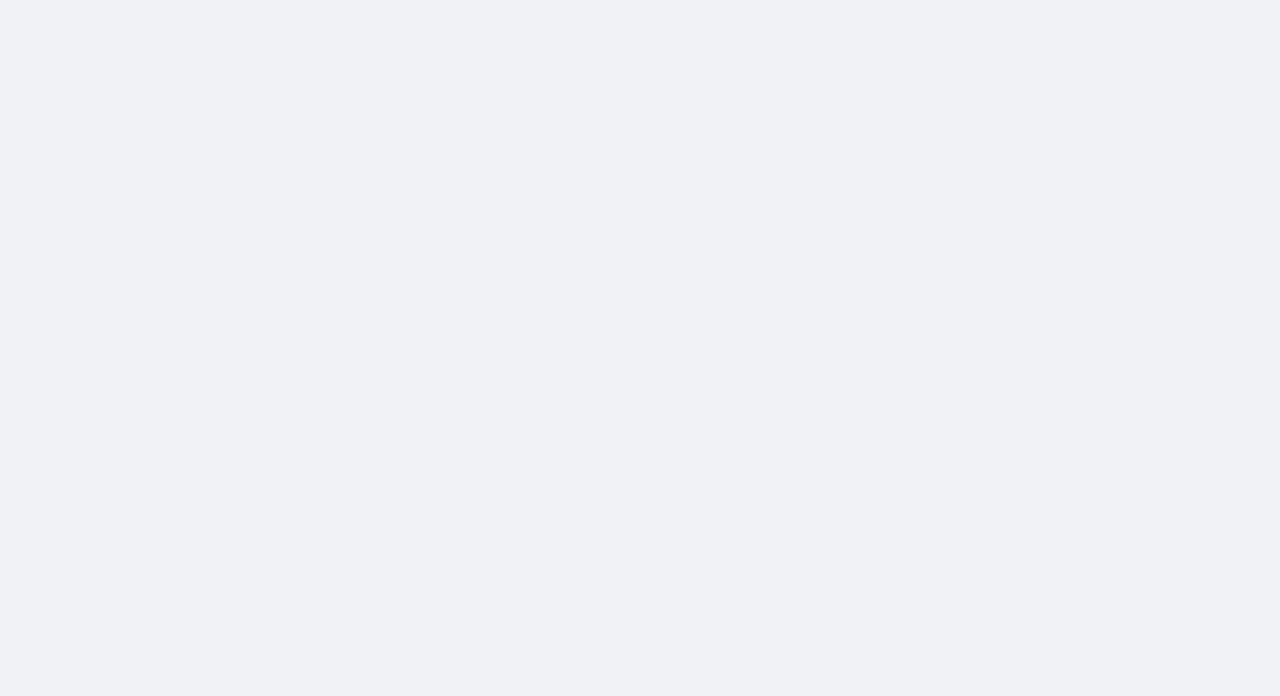
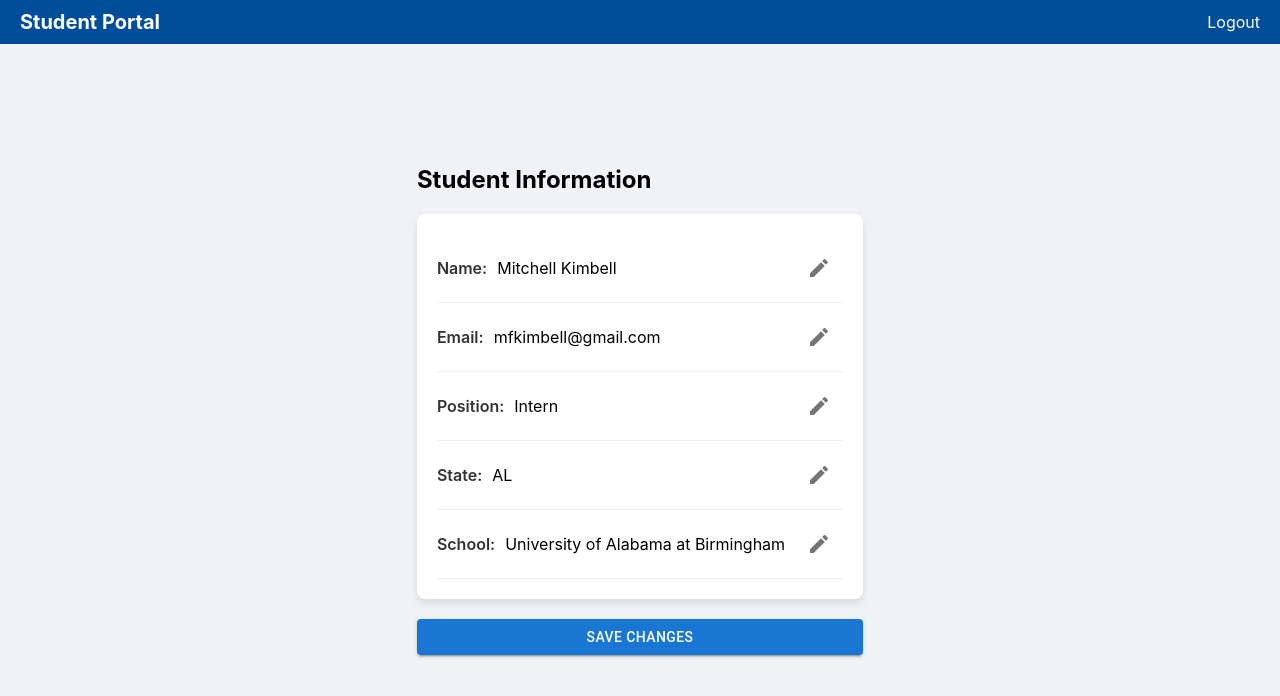
Before and after one commit to recruit-tracker/frontend, a React (Create React App) app in the folder recruit-tracker/: page /student in a window 1280 px wide. Before the commit this address had no page. Shown: the top 696 px of the page. Built offline with nearby package versions, Linux system fonts and the light colour scheme.

Commit message:
added student dashboard

```diff
--- a/recruit-tracker/package.json
+++ b/recruit-tracker/package.json
@@ -3,6 +3,10 @@
   "version": "0.1.0",
   "private": true,
   "dependencies": {
+    "@emotion/react": "^11.11.4",
+    "@emotion/styled": "^11.11.0",
+    "@mui/icons-material": "^5.15.11",
+    "@mui/material": "^5.15.11",
     "@testing-library/jest-dom": "^5.17.0",
     "@testing-library/react": "^13.4.0",
     "@testing-library/user-event": "^13.5.0",
--- a/recruit-tracker/src/App.js
+++ b/recruit-tracker/src/App.js
@@ -1,13 +1,13 @@
 import React from "react";
 import { Route, Routes } from "react-router-dom";
 import Login from "./components/Login/Login";
+import StudentPortal from "./components/StudentPortal/StudentPortal";
 
 const AppRoutes = () => {
   return (
     <Routes>
       <Route path="/" element={<Login />} />
-
-
+      <Route path="/student" element={<StudentPortal></StudentPortal>}></Route>
     </Routes>
   );
 };
--- /dev/null
+++ b/recruit-tracker/src/components/Header/Header.css
@@ -0,0 +1,24 @@
+/* Header.css stays the same */
+.header {
+	display: flex;
+	justify-content: space-between;
+	align-items: center;
+	background-color: #004d99;
+	color: white;
+	padding: 10px 20px;
+	position: fixed;
+	top: 0;
+	left: 0;
+	width: 100%;
+	box-sizing: border-box; /* Ensure padding doesn't affect total width */
+  }
+
+  .logo {
+	font-weight: bold;
+	font-size: 20px;
+  }
+
+  .logout {
+	cursor: pointer;
+	font-size: 16px;
+  }
--- /dev/null
+++ b/recruit-tracker/src/components/Header/Header.js
@@ -0,0 +1,21 @@
+// Header.js
+import React from 'react';
+import './Header.css'; // Make sure the CSS file is in the same folder
+
+const Header = () => {
+  return (
+    <div className="header">
+      <div className="logo">
+        Student Portal
+        {/* You can replace the text with an actual image logo if you have one */}
+        {/* <img src="path/to/your/logo.png" alt="Logo" /> */}
+      </div>
+      <div className="logout">
+        Logout
+        {/* This can be made interactive with an onClick event handler for actual logout functionality */}
+      </div>
+    </div>
+  );
+};
+
+export default Header;
--- /dev/null
+++ b/recruit-tracker/src/components/StudentPortal/StudentPortal.css
@@ -0,0 +1,48 @@
+/* StudentPortal.css */
+.main-content {
+	padding: 20px;
+  }
+
+  .student-info {
+	background-color: #fff;
+	padding: 20px;
+	border-radius: 8px;
+	box-shadow: 0 4px 8px rgba(0, 0, 0, 0.1);
+	margin: 20px 0;
+  }
+
+  .info-row {
+	display: flex;
+	align-items: center;
+	border-bottom: 1px solid #eee; /* Use a lighter border for a subtle separation */
+	padding: 10px 0;
+  }
+
+  .info-label {
+	font-weight: 600; /* Make labels slightly bolder */
+	color: #333; /* Darker text for better readability */
+	margin-right: 10px;
+  }
+
+  .info-value {
+	flex-grow: 1;
+	margin-right: 10px; /* Ensure spacing before the edit icon */
+  }
+
+  .MuiIconButton-root {
+	margin-left: auto; /* Ensure the edit button is always to the right */
+  }
+
+  .save-changes-btn {
+	display: block; /* Make the button take the full width */
+	width: 100%;
+	margin-top: 20px; /* Space above the button */
+	padding: 10px 0; /* Taller button for easier clicking */
+	font-size: 16px; /* Larger font size for the button text */
+  }
+
+  /* Additional styles for Button from Material-UI for consistency */
+  .MuiButton-containedPrimary {
+	background-color: #007bff; /* Use a consistent color for the primary button */
+	color: white;
+  }
--- /dev/null
+++ b/recruit-tracker/src/components/StudentPortal/StudentPortal.js
@@ -0,0 +1,62 @@
+import React, { useState } from "react";
+import Header from "../Header/Header"; // Adjust this import path as necessary.
+import "./StudentPortal.css"; // Ensure this CSS file exists and is correctly referenced.
+import IconButton from "@mui/material/IconButton";
+import EditIcon from "@mui/icons-material/Edit";
+import Button from "@mui/material/Button"; // Import Button component from Material-UI
+
+const StudentPortal = () => {
+  const [studentInfo, setStudentInfo] = useState({
+    name: "Mitchell Kimbell",
+    email: "mfkimbell@gmail.com",
+    position: "Intern",
+    state: "AL",
+    school: "University of Alabama at Birmingham",
+  });
+
+  const handleEdit = (field) => {
+    console.log(`Edit ${field}`);
+    // Add your logic to handle the edit action here.
+  };
+
+  const handleSaveChanges = () => {
+    console.log("Save changes");
+    // Implement save functionality here
+  };
+
+  return (
+    <div>
+      <Header />
+      <div className="main-content">
+        <h2>Student Information</h2>
+        <div className="student-info">
+          {Object.entries(studentInfo).map(([key, value]) => (
+            <div key={key} className="info-row">
+              <span className="info-label">
+                {key.charAt(0).toUpperCase() + key.slice(1)}:
+              </span>
+              <span className="info-value">{value}</span>
+              <IconButton
+                onClick={() => handleEdit(key)}
+                aria-label="edit"
+                size="large"
+              >
+                <EditIcon />
+              </IconButton>
+            </div>
+          ))}
+        </div>
+        <Button
+          variant="contained"
+          color="primary"
+          onClick={handleSaveChanges}
+          className="save-changes-btn"
+        >
+          Save Changes
+        </Button>
+      </div>
+    </div>
+  );
+};
+
+export default StudentPortal;
```
Also changed, not shown: 1 other file (tests, documents, lock files or other folders).
